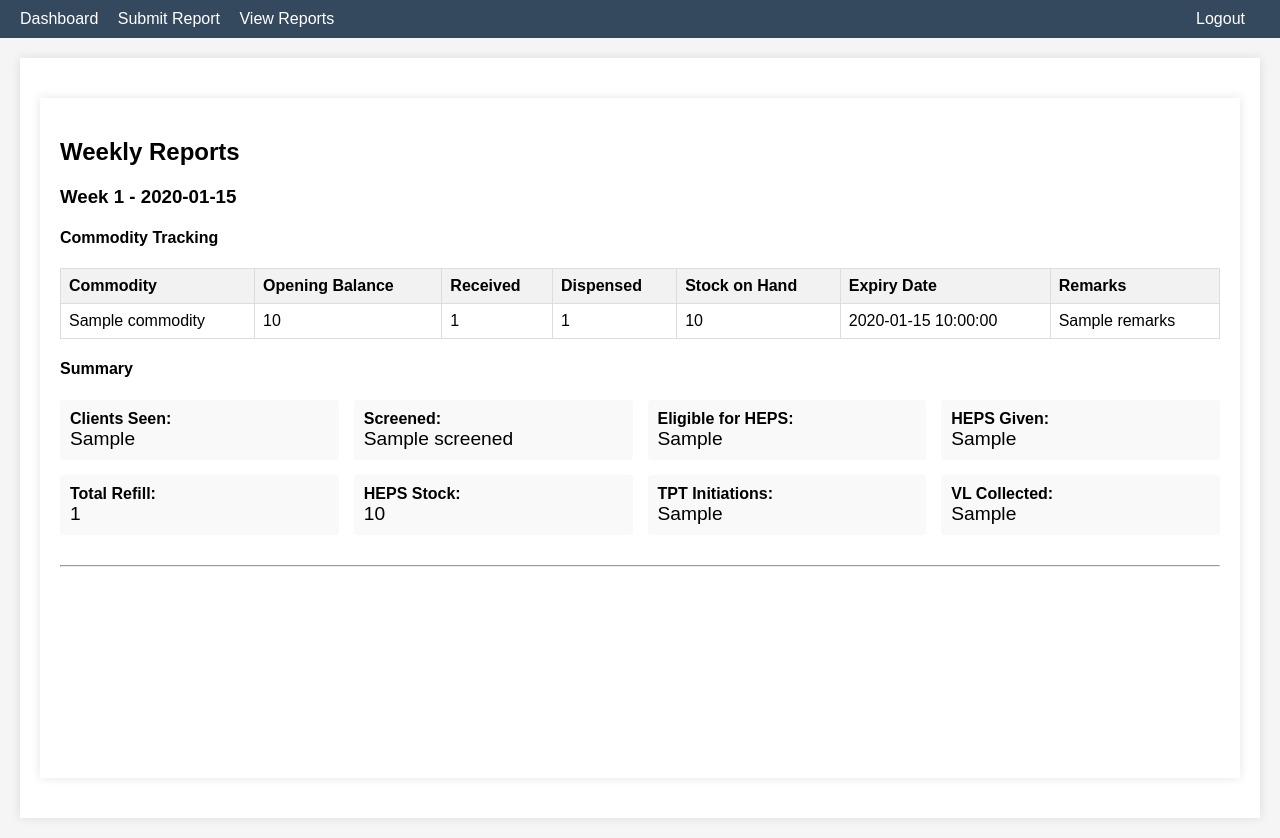
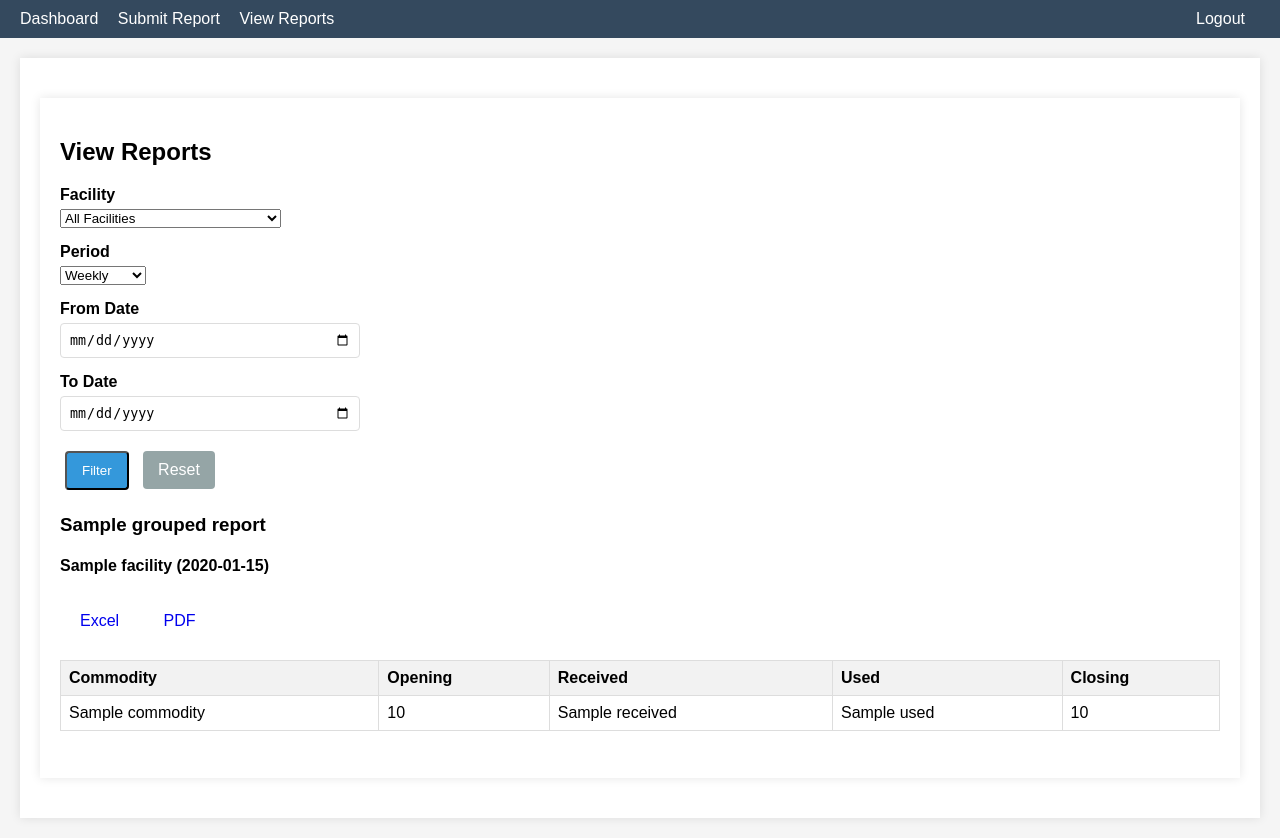
Before and after one commit to Keegan2024/My-inventory, a Flask app: template templates/view_reports.html in a window 1280 px wide. Shown: the part 110-948 px from the top of the page. Run offline with Flask 3, Linux system fonts and the light colour scheme; tables that the repository leaves empty hold one stand-in row (values such as "Sample post"); the template is opened without the code that fills it: values that come from a table or form of the project are taken from there, most other values are stand-ins (such as "Sample title", 1, 10 or a date in 2020).

Commit message:
Update view_reports.html

```diff
--- a/templates/view_reports.html
+++ b/templates/view_reports.html
@@ -2,77 +2,94 @@
 
 {% block content %}
 <div class="content">
-    <h2>Weekly Reports</h2>
+    <h2>View Reports</h2>
 
-    {% for week_number, week_data in weeks.items() %}
-    <div class="report-week">
-        <h3>Week {{ week_number }} - {{ week_data.date.strftime('%Y-%m-%d') }}</h3>
+    <div class="report-filters">
+        <form method="GET" class="filter-form">
+            {% if user.role == 'admin' %}
+            <div class="form-group">
+                <label>Facility</label>
+                <select name="facility_id" class="form-control">
+                    <option value="">All Facilities</option>
+                    {% for facility in facilities %}
+                    <option value="{{ facility.id }}" {% if selected_facility == facility.id %}selected{% endif %}>
+                        {{ facility.name }} ({{ facility.district }})
+                    </option>
+                    {% endfor %}
+                </select>
+            </div>
+            {% endif %}
 
-        <h4>Commodity Tracking</h4>
+            <div class="form-group">
+                <label>Period</label>
+                <select name="period" class="form-control">
+                    <option value="weekly" {% if period == 'weekly' %}selected{% endif %}>Weekly</option>
+                    <option value="monthly" {% if period == 'monthly' %}selected{% endif %}>Monthly</option>
+                    <option value="quarterly" {% if period == 'quarterly' %}selected{% endif %}>Quarterly</option>
+                    <option value="">All Periods</option>
+                </select>
+            </div>
+
+            <div class="form-group">
+                <label>From Date</label>
+                <input type="date" name="start_date" class="form-control" value="{{ start_date }}">
+            </div>
+
+            <div class="form-group">
+                <label>To Date</label>
+                <input type="date" name="end_date" class="form-control" value="{{ end_date }}">
+            </div>
+
+            <button type="submit" class="btn btn-primary">Filter</button>
+            <a href="{{ url_for('view_reports') }}" class="btn btn-secondary">Reset</a>
+        </form>
+    </div>
+
+    {% if grouped_reports %}
+        {% for period_name, reports in grouped_reports.items() %}
+        <div class="report-group">
+            <h3>{{ period_name }}</h3>
+
+            {% for report in reports %}
+            <div class="report-card">
+                <div class="report-header">
+                    <h4>{{ report.facility.name }} ({{ report.report_date.strftime('%Y-%m-%d') }})</h4>
+                    <div class="report-actions">
+                        <a href="{{ url_for('export_report', report_id=report.id, format='excel') }}"
+                           class="btn btn-sm btn-success">Excel</a>
+                        <a href="{{ url_for('export_report', report_id=report.id, format='pdf') }}"
+                           class="btn btn-sm btn-danger">PDF</a>
+                    </div>
+                </div>
+
                 <table class="table">
                     <thead>
                         <tr>
                             <th>Commodity</th>
-                    <th>Opening Balance</th>
+                            <th>Opening</th>
                             <th>Received</th>
-                    <th>Dispensed</th>
-                    <th>Stock on Hand</th>
-                    <th>Expiry Date</th>
-                    <th>Remarks</th>
+                            <th>Used</th>
+                            <th>Closing</th>
                         </tr>
                     </thead>
                     <tbody>
-                {% for report in week_data.reports %}
+                        {% for item in report.items %}
                         <tr>
-                    <td>{{ report.commodity.name }}</td>
-                    <td>{{ report.opening_balance }}</td>
-                    <td>{{ report.total_received }}</td>
-                    <td>{{ report.total_dispensed }}</td>
-                    <td>{{ report.stock_on_hand }}</td>
-                    <td>{{ report.exp_date if report.exp_date else '' }}</td>
-                    <td>{{ report.remarks if report.remarks else '' }}</td>
+                            <td>{{ item.commodity.name }}</td>
+                            <td>{{ item.opening_balance }}</td>
+                            <td>{{ item.received }}</td>
+                            <td>{{ item.used }}</td>
+                            <td>{{ item.closing_balance }}</td>
                         </tr>
                         {% endfor %}
                     </tbody>
                 </table>
-
-        <h4>Summary</h4>
-        <div class="summary-grid">
-            <div class="summary-item">
-                <span class="summary-label">Clients Seen:</span>
-                <span class="summary-value">{{ week_data.summary.clients_seen }}</span>
             </div>
-            <div class="summary-item">
-                <span class="summary-label">Screened:</span>
-                <span class="summary-value">{{ week_data.summary.screened }}</span>
-            </div>
-            <div class="summary-item">
-                <span class="summary-label">Eligible for HEPS:</span>
-                <span class="summary-value">{{ week_data.summary.eligible_for_heps }}</span>
-            </div>
-            <div class="summary-item">
-                <span class="summary-label">HEPS Given:</span>
-                <span class="summary-value">{{ week_data.summary.heps_given }}</span>
-            </div>
-            <div class="summary-item">
-                <span class="summary-label">Total Refill:</span>
-                <span class="summary-value">{{ week_data.summary.total_refill }}</span>
-            </div>
-            <div class="summary-item">
-                <span class="summary-label">HEPS Stock:</span>
-                <span class="summary-value">{{ week_data.summary.heps_stock }}</span>
-            </div>
-            <div class="summary-item">
-                <span class="summary-label">TPT Initiations:</span>
-                <span class="summary-value">{{ week_data.summary.tpt_initiations }}</span>
-            </div>
-            <div class="summary-item">
-                <span class="summary-label">VL Collected:</span>
-                <span class="summary-value">{{ week_data.summary.vl_collected }}</span>
-            </div>
-        </div>
-    </div>
-    <hr>
             {% endfor %}
         </div>
+        {% endfor %}
+    {% else %}
+        <p>No reports found matching your criteria.</p>
+    {% endif %}
+</div>
 {% endblock %}
```
Lines whose indentation alone changed are shown as unchanged.
